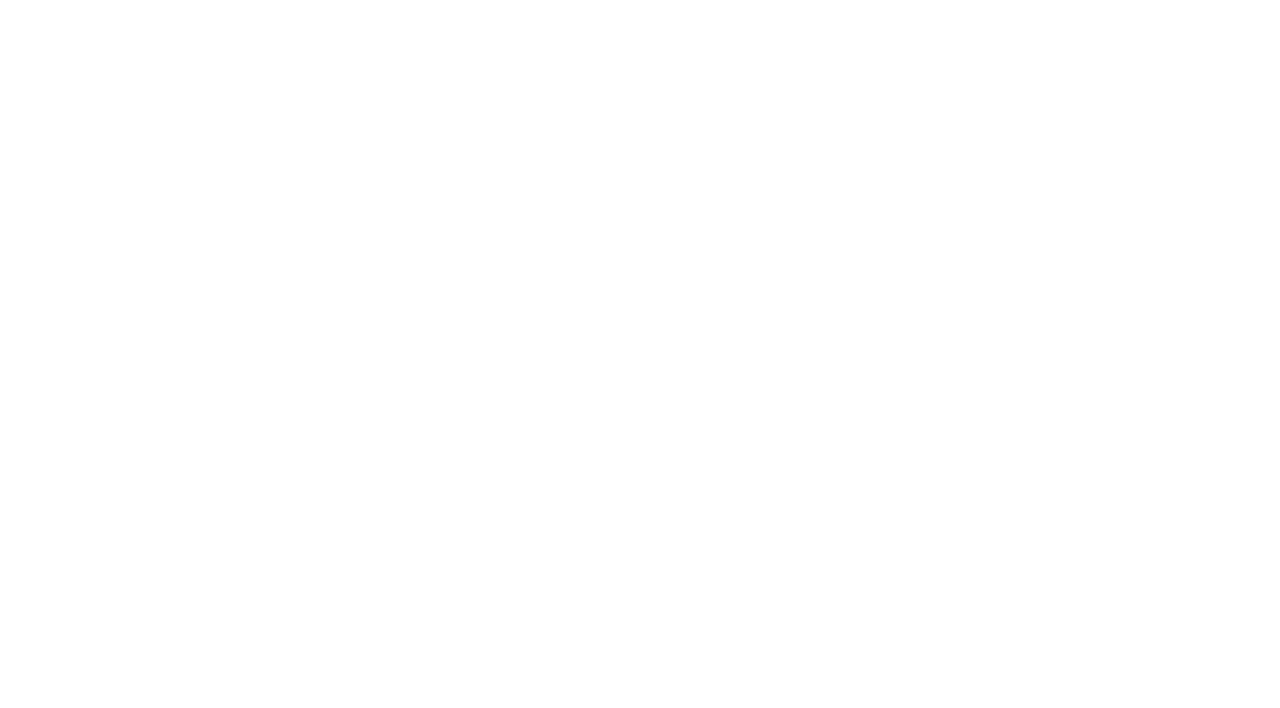
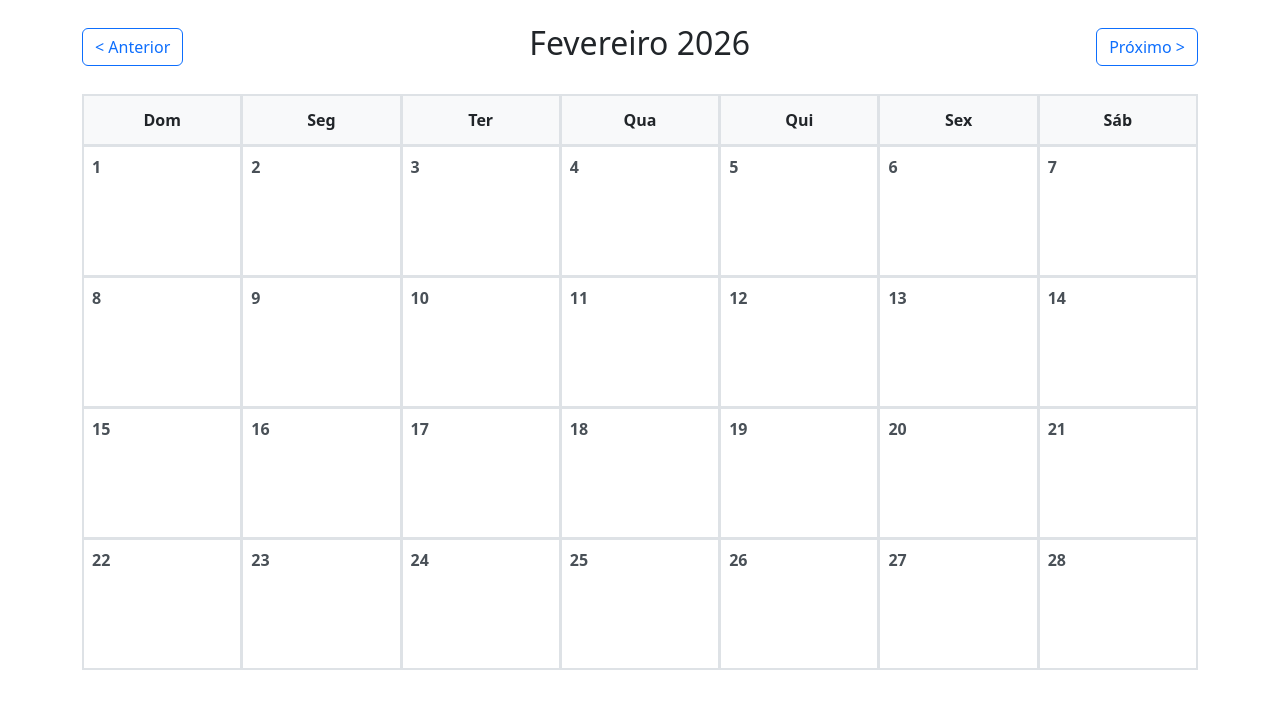
Before and after one commit to seuleleco/agenda-salao, a Nuxt app: page / in a window 1280 px wide. Shown: the top 708 px of the page. Built offline with nearby package versions, Linux system fonts and the light colour scheme.

Commit message:
feat: Create components Calendar and Task

```diff
--- a/app/app.vue
+++ b/app/app.vue
@@ -4,5 +4,5 @@
   </div>
 </template>
 <script setup lang="ts">
-import Index from "~/pages/index.vue";
+import Index from "./pages/index.vue";
 </script>
--- /dev/null
+++ b/app/components/Calendar.vue
@@ -0,0 +1,197 @@
+<template>
+  <div class="container my-4">
+    <div class="d-flex justify-content-between align-items-center mb-4">
+      <button class="btn btn-outline-primary" @click="previousMonth">< Anterior</button>
+      <h2>{{ monthNames[currentMonth] }} {{ currentYear }}</h2>
+      <button class="btn btn-outline-primary" @click="nextMonth">Próximo ></button>
+    </div>
+    <div class="calendar-grid">
+      <div v-for="day in weekDays" :key="day" class="calendar-header">
+        {{ day }}
+      </div>
+      <div v-for="blank in startDay" :key="'blank-' + blank" class="calendar-day empty"></div>
+      <div
+          v-for="day in daysInMonth"
+          :key="day"
+          class="calendar-day"
+          @click="openTaskModal(day)"
+      >
+          <div class="day-number">{{ day }}</div>
+          <div class="day-content">
+            <Task
+                v-for="task in getTaskForDay(day)"
+                :key="task.id"
+                :task="task"
+                @delete="deleteTask(day, task.id)"
+            />
+          </div>
+        </div>
+      </div>
+      <div v-if="showModal" class="modal-overlay" @click.self="closeModal">
+        <div class="modal-content">
+          <h5>Adicionar Tarefa - {{ selectedDay }}/{{ currentMonth + 1 }}/{{ currentYear }}</h5>
+          <input
+              v-model="newTaskName"
+              type="text"
+              class="form-control mb-3"
+              placeholder="Nome da tarefa"
+              @keyup.enter="addTask"
+          />
+          <div class="d-flex justify-content-end gap-2">
+            <button class="btn btn-secondary" @click="closeModal">Cancelar</button>
+            <button class="btn btn-primary" @click="addTask">Adicionar</button>
+          </div>
+        </div>
+      </div>
+    </div>
+
+</template>
+
+<script setup>
+import Task from './Task.vue'
+
+const currentYear = ref(new Date().getFullYear());
+const currentMonth = ref(new Date().getMonth());
+const showModal = ref(false);
+const selectedDay = ref(null);
+const newTaskName = ref('');
+const tasks = ref({});
+
+const weekDays = ['Dom', 'Seg', 'Ter', 'Qua', 'Qui', 'Sex', 'Sáb'];
+const monthNames = [
+  'Janeiro', 'Fevereiro', 'Março', 'Abril', 'Maio', 'Junho',
+  'Julho', 'Agosto', 'Setembro', 'Outubro', 'Novembro', 'Dezembro'
+];
+
+const startDay = computed(() => {
+  return new Date(currentYear.value, currentMonth.value, 1).getDay();
+});
+
+const daysInMonth = computed(() => {
+  return new Date(currentYear.value, currentMonth.value + 1, 0).getDate();
+});
+
+const previousMonth = () => {
+  if (currentMonth.value === 0) {
+    currentMonth.value = 11;
+    currentYear.value--;
+  } else {
+    currentMonth.value--;
+  }
+};
+
+const nextMonth = () => {
+  if (currentMonth.value === 11) {
+    currentMonth.value = 0;
+    currentYear.value++;
+  } else {
+    currentMonth.value++;
+  }
+};
+
+const openTaskModal = (day) => {
+  selectedDay.value = day;
+  showModal.value = true;
+};
+
+const closeModal = () => {
+  showModal.value = false;
+  newTaskName.value = '';
+};
+
+const getDateKey = (day) => {
+  return `${currentYear.value}-${currentMonth.value}-${day}`;
+};
+
+const addTask = () => {
+  if (!newTaskName.value.trim()) return;
+  const dateKey = getDateKey(selectedDay.value);
+  if (!tasks.value[dateKey]) {
+    tasks.value[dateKey] = [];
+  }
+
+  tasks.value[dateKey].push({
+    id: Date.now(),
+    name: newTaskName.value.trim()
+  });
+  closeModal();
+}
+
+const deleteTask = (day, taskId) => {
+  const dateKey = getDateKey(day);
+  if (tasks.value[dateKey]) {
+    tasks.value[dateKey] = tasks.value[dateKey].filter(task => task.id !== taskId);
+  }
+};
+
+const getTaskForDay = (day) => {
+  const dateKey = getDateKey(day);
+  return tasks.value[dateKey] || [];
+}
+
+</script>
+
+<style scoped>
+.calendar-grid {
+  display: grid;
+  grid-template-columns: repeat(7, 1fr);
+  gap: 1px;
+  background-color: #dee2e6;
+  border: 1px solid #dee2e6;
+}
+
+.calendar-header {
+  background-color: #f8f9fa;
+  padding: 12px;
+  text-align: center;
+  font-weight: bold;
+  border: 1px solid #dee2e6;
+}
+
+.calendar-day {
+  background-color: white;
+  min-height: 120px;
+  padding: 8px;
+  border: 1px solid #dee2e6;
+}
+
+.calendar-day.empty {
+  background-color: #f8f9fa;
+}
+
+.day-number {
+  font-weight: 600;
+  margin-bottom: 8px;
+  color: #495057;
+}
+
+.day-content {
+  min-height: 80px;
+}
+
+.calendar-day:not(.empty):hover {
+  background-color: #f8f9fa;
+  cursor: pointer;
+}
+
+.modal-overlay {
+  position: fixed;
+  top: 0;
+  left: 0;
+  right: 0;
+  bottom: 0;
+  background-color: rgba(0, 0, 0, 0.5);
+  display: flex;
+  align-items: center;
+  justify-content: center;
+  z-index: 1000;
+}
+
+.modal-content {
+  background: white;
+  padding: 24px;
+  border-radius: 8px;
+  min-width: 400px;
+  box-shadow: 0 4px 6px rgba(0, 0, 0, 0.1);
+}
+</style>
--- /dev/null
+++ b/app/components/Task.vue
@@ -0,0 +1,29 @@
+<template>
+  <div class="d-flex align-items-center justify-content-between bg-info bg-opacity-10 px-2 py-1 mb-1 rounded">
+    <span class="flex-grow-1 text-truncate small">{{ task.name }}</span>
+    <button
+        class="btn btn-link btn-sm p-0 ms-2 opacity-50 hover-opacity-100"
+        @click="$emit('delete')"
+        title="Excluir tarefa"
+    >
+      <img src="/icons/trash.svg" alt="Excluir" width="16" height="16">
+    </button>
+  </div>
+</template>
+
+<script setup>
+defineProps({
+  task: {
+    type: Object,
+    required: true
+  }
+});
+
+defineEmits(['delete']);
+</script>
+
+<style scoped>
+.hover-opacity-100:hover {
+  opacity: 1 !important;
+}
+</style>
--- a/app/pages/index.vue
+++ b/app/pages/index.vue
@@ -1,13 +1,10 @@
 <template>
   <div>
-
+<Calendar/>
   </div>
 </template>
 
 <script setup>
 
+import Calendar from "../components/Calendar.vue";
 </script>
-
-<style lang="scss" scoped>
-
-</style>
--- a/nuxt.config.ts
+++ b/nuxt.config.ts
@@ -1,5 +1,6 @@
 // https://nuxt.com/docs/api/configuration/nuxt-config
 export default defineNuxtConfig({
-  compatibilityDate: '2025-07-15',
-  devtools: { enabled: true }
+    css: ['bootstrap/dist/css/bootstrap.min.css'],
+    compatibilityDate: '2025-07-15',
+    devtools: { enabled: true }
 })
--- a/package.json
+++ b/package.json
@@ -10,6 +10,7 @@
     "postinstall": "nuxt prepare"
   },
   "dependencies": {
+    "bootstrap": "^5.3.8",
     "nuxt": "^4.3.0",
     "vue": "^3.5.27",
     "vue-router": "^4.6.4"
```
Also changed, not shown: public/icons/trash.svg (added), 1 other file (tests, documents, lock files or other folders).
